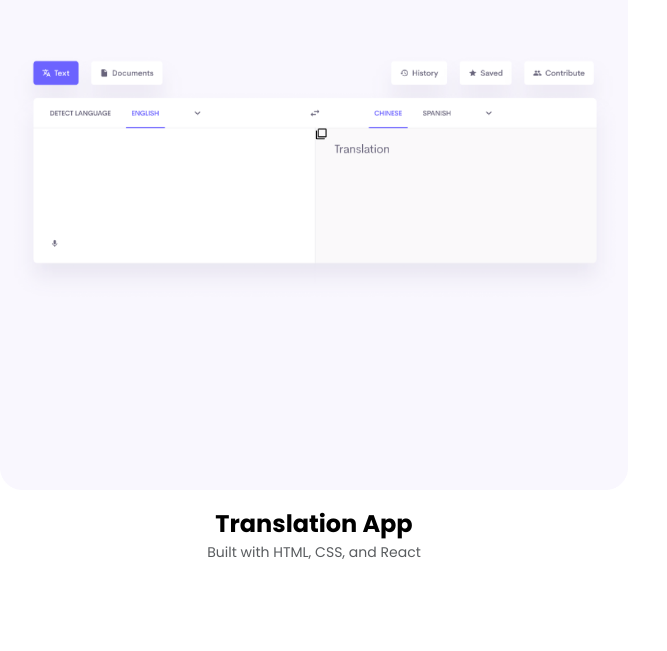
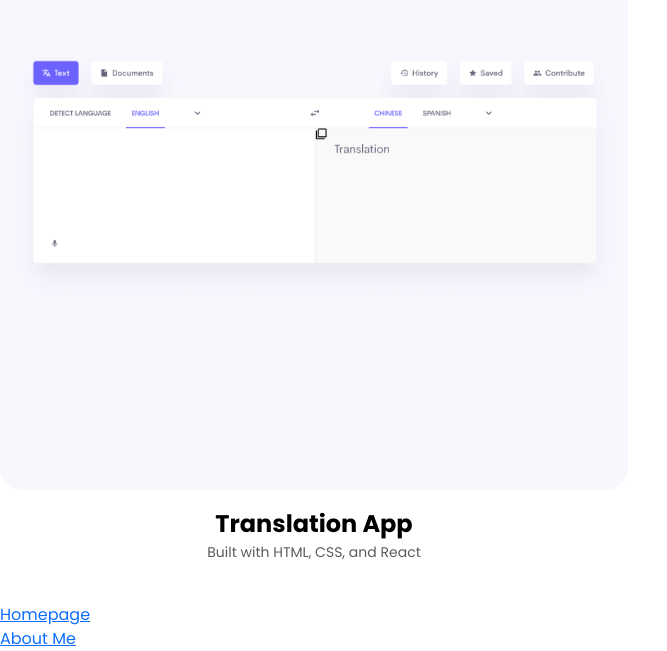
Before and after one commit to TesandriaP/SheCodes-Projects, a plain HTML site: page work.html in a window 1280 px wide. Shown: the part 2470-3121 px from the top of the page, without its empty margins (0-667 px from the left). Before the commit the page ends 3073 px from the top, so only its background shows below. Drawn offline with nearby package versions, Linux system fonts and the light colour scheme.

Commit message:
updated/ added footer

```diff
--- a/work.html
+++ b/work.html
@@ -66,5 +66,10 @@
             </div>
         </div>
     </div>
+    <footer>
+        <a href="index.html">Homepage</a>
+        <br/>
+        <a href="about.html">About Me</a>
+    </footer>
 </body>
 </html>
```
Also changed, not shown: about.html (+2 -0 lines), index.html (+2 -0 lines).
